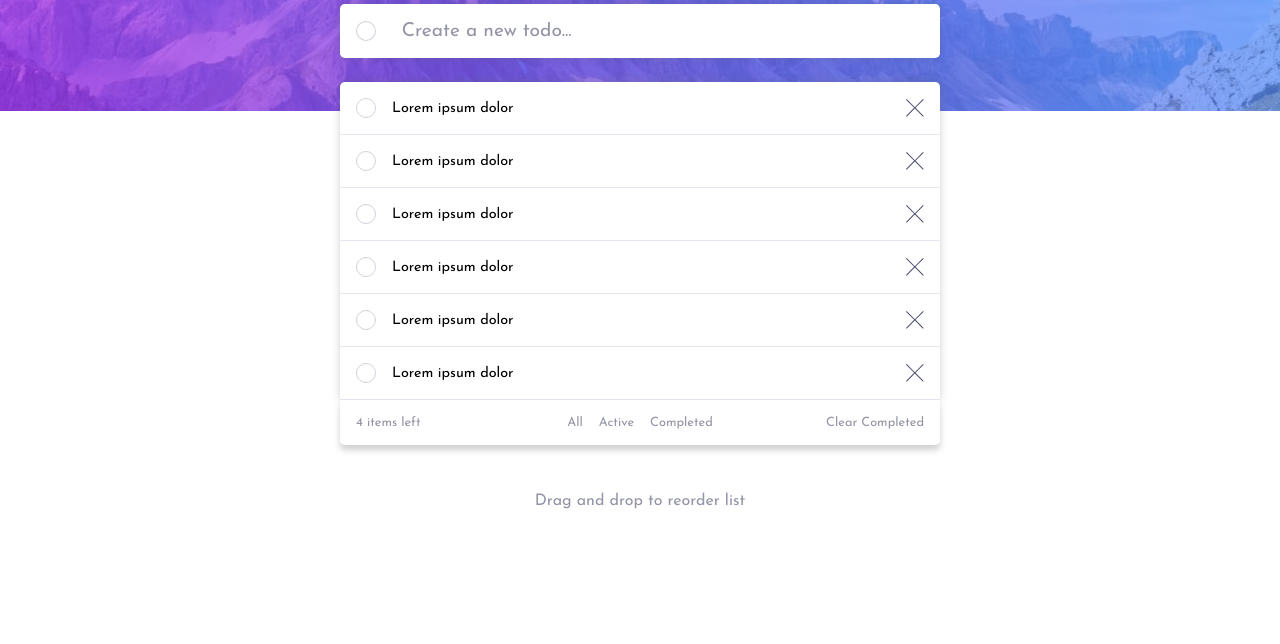
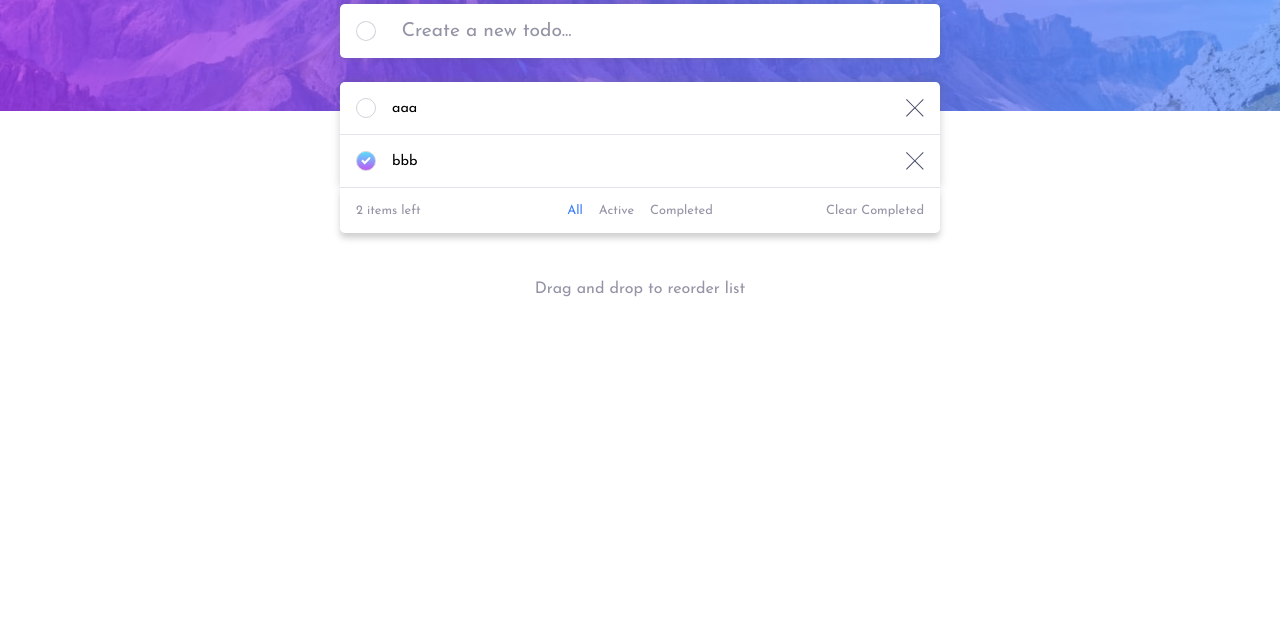
Before and after one commit to AmirHKarimi888/Vanilla-Todo-App, a plain HTML site: page index.html in a window 1280 px wide. Shown: the part 156-800 px from the top of the page. Drawn offline with Linux system fonts and the light colour scheme.

Commit message:
First js logics have been defiened

```diff
--- a/index.html
+++ b/index.html
@@ -16,95 +16,7 @@
 </head>
 <body>
   <main>
-    <div class="card">
-      <div class="card-header">
-        <span class="card-header-title">Todo</span>
-        <span class="card-header-theme-toggle-btn"><img src="./src/assets/images/icon-moon.svg" alt="moon"></span>
-      </div>
 
-      <div class="card-body">
-        <div class="card-body-input">
-          <input type="checkbox">
-          <input type="text" placeholder="Create a new todo...">
-        </div>
-
-        <ul class="card-body-items">
-          <li class="card-body-item">
-            <div class="card-body-item-checking">
-              <span class="card-body-item-checkbox"><input type="checkbox"></span>
-              <span class="card-body-item-title">Lorem ipsum dolor</span>
-            </div>
-
-            <div class="card-body-item-deleting">
-              <span class="card-body-item-delete-btn"><img src="./src/assets/images/icon-cross.svg" alt="delete" id="deleteTodoBtn"></span>
-            </div>
-          </li>
-          <li class="card-body-item">
-            <div class="card-body-item-checking">
-              <span class="card-body-item-checkbox"><input type="checkbox"></span>
-              <span class="card-body-item-title">Lorem ipsum dolor</span>
-            </div>
-
-            <div class="card-body-item-deleting">
-              <span class="card-body-item-delete-btn"><img src="./src/assets/images/icon-cross.svg" alt="delete" id="deleteTodoBtn"></span>
-            </div>
-          </li>
-          <li class="card-body-item">
-            <div class="card-body-item-checking">
-              <span class="card-body-item-checkbox"><input type="checkbox"></span>
-              <span class="card-body-item-title">Lorem ipsum dolor</span>
-            </div>
-
-            <div class="card-body-item-deleting">
-              <span class="card-body-item-delete-btn"><img src="./src/assets/images/icon-cross.svg" alt="delete" id="deleteTodoBtn"></span>
-            </div>
-          </li>
-          <li class="card-body-item">
-            <div class="card-body-item-checking">
-              <span class="card-body-item-checkbox"><input type="checkbox"></span>
-              <span class="card-body-item-title">Lorem ipsum dolor</span>
-            </div>
-
-            <div class="card-body-item-deleting">
-              <span class="card-body-item-delete-btn"><img src="./src/assets/images/icon-cross.svg" alt="delete" id="deleteTodoBtn"></span>
-            </div>
-          </li>
-
-          <li class="card-body-item">
-            <div class="card-body-item-checking">
-              <span class="card-body-item-checkbox"><input type="checkbox"></span>
-              <span class="card-body-item-title">Lorem ipsum dolor</span>
-            </div>
-
-            <div class="card-body-item-deleting">
-              <span class="card-body-item-delete-btn"><img src="./src/assets/images/icon-cross.svg" alt="delete" id="deleteTodoBtn"></span>
-            </div>
-          </li>
-
-          <li class="card-body-item">
-            <div class="card-body-item-checking">
-              <span class="card-body-item-checkbox"><input type="checkbox"></span>
-              <span class="card-body-item-title">Lorem ipsum dolor</span>
-            </div>
-
-            <div class="card-body-item-deleting">
-              <span class="card-body-item-delete-btn"><img src="./src/assets/images/icon-cross.svg" alt="delete" id="deleteTodoBtn"></span>
-            </div>
-          </li>
-        </ul>
-      </div>
-
-      <div class="card-footer">
-        <div class="card-footer-items-left"><span>4 items left</span></div>
-        <ul class="card-footer-filter-items">
-          <li class="card-footer-filter-item"><span>All</span></li>
-          <li class="card-footer-filter-item"><span>Active</span></li>
-          <li class="card-footer-filter-item"><span>Completed</span></li>
-        </ul>
-        <div class="card-footer-clear-compeleted-btn"><span>Clear Completed</span></div>
-      </div>
-
-    </div>
   </main>
 
   <footer>
@@ -115,5 +27,7 @@
     Challenge by <a href="https://www.frontendmentor.io?ref=challenge" target="_blank">Frontend Mentor</a>.
     Coded by <a href="#">Your Name Here</a>.
   </div> -->
+
+  <script type="module" src="./src/main.js"></script>
 </body>
 </html>
--- /dev/null
+++ b/src/components/TodosView.js
@@ -0,0 +1,71 @@
+import { state } from "../model.js";
+
+class TodosView {
+
+    constructor() {
+
+    }
+
+    main = document.querySelector("main");
+
+    render() {
+        this.generateMarkup();
+    }
+
+    eventHandler() {
+
+    }
+
+    generateMarkup() {
+
+        const markup = /*html*/`
+        <div class="card">
+        <div class="card-header">
+          <span class="card-header-title">Todo</span>
+          <span class="card-header-theme-toggle-btn"><img src="./src/assets/images/icon-moon.svg" alt="moon"></span>
+        </div>
+
+        <div class="card-body">
+          <div class="card-body-input">
+            <input type="checkbox">
+            <input type="text" placeholder="Create a new todo...">
+          </div>
+
+          <ul class="card-body-items">
+            ${
+                state.displayingTodos.length !== 0 ? state.displayingTodos.map(todo => /*html*/`
+                <li class="card-body-item">
+                <div class="card-body-item-checking">
+                  <span class="card-body-item-checkbox"><input type="checkbox" ${ todo?.completed ? "checked" : null }></span>
+                  <span class="card-body-item-title">${ todo?.title }</span>
+                </div>
+
+                <div class="card-body-item-deleting">
+                  <span class="card-body-item-delete-btn"><img src="./src/assets/images/icon-cross.svg" alt="delete" id="deleteTodoBtn${ todo?.id }"></span>
+                </div>
+              </li>`).join("") : /*html*/`
+              <p style="padding: 2rem; text-align: center;">Your todo list is empty!</p>
+              `
+            }
+          </ul>
+        </div>
+
+        <div class="card-footer">
+          <div class="card-footer-items-left"><span>${ state.displayingTodos.length } items left</span></div>
+          <ul class="card-footer-filter-items">
+            <li class="card-footer-filter-item" style="${ state.filter === "all" ? "color: hsl(220, 98%, 61%);" : '' }"><span>All</span></li>
+            <li class="card-footer-filter-item" style="${ state.filter === "active" ? "color: hsl(220, 98%, 61%);" : '' }"><span>Active</span></li>
+            <li class="card-footer-filter-item" style="${ state.filter === "completed" ? "color: hsl(220, 98%, 61%);" : '' }"><span>Completed</span></li>
+          </ul>
+          <div class="card-footer-clear-compeleted-btn"><span>Clear Completed</span></div>
+        </div>
+
+       </div>
+        `
+
+        this.main.innerHTML = "";
+        this.main.insertAdjacentHTML("afterbegin", markup);
+    }
+}
+
+export default new TodosView();
--- a/src/main.js
+++ b/src/main.js
@@ -0,0 +1,6 @@
+import TodosView from "./components/TodosView.js";
+import { state } from "./model.js";
+
+state.displayingTodos = state.todos;
+
+TodosView.render();
--- a/src/model.js
+++ b/src/model.js
@@ -0,0 +1,18 @@
+export const state = {
+    todos: [
+        {
+            id: 1,
+            title: "aaa",
+            completed: false
+        },
+        {
+            id: 2,
+            title: "bbb",
+            completed: true
+        }
+    ],
+    displayingTodos: [
+
+    ],
+    filter: "all"
+}
--- a/src/style/main.scss
+++ b/src/style/main.scss
@@ -24,16 +24,6 @@ $LightGrayishBlue: hsl(233, 11%, 84%);
 $DarkGrayishBlue: hsl(236, 9%, 61%);
 $VeryDarkGrayishBlue: hsl(235, 19%, 35%);
 
-/*Dark Theme*/
-
-$VeryDarkBlue: hsl(235, 21%, 11%);
-$VeryDarkDesaturatedBlue: hsl(235, 24%, 19%);
-$LightGrayishBlue: hsl(234, 39%, 85%);
-$LightGrayishBlueHover: hsl(236, 33%, 92%);
-$DarkGrayishBlue: hsl(234, 11%, 52%);
-$VeryDarkGrayishBlue: hsl(233, 14%, 35%);
-$VeryDarkGrayishBlue: hsl(237, 14%, 26%);
-
 @font-face {
     font-family: JosefinSans;
     src: url(../assets/fonts/JosefinSans-VariableFont_wght.ttf);
```
Also changed, not shown: src/style/main.css, 1 other file.
